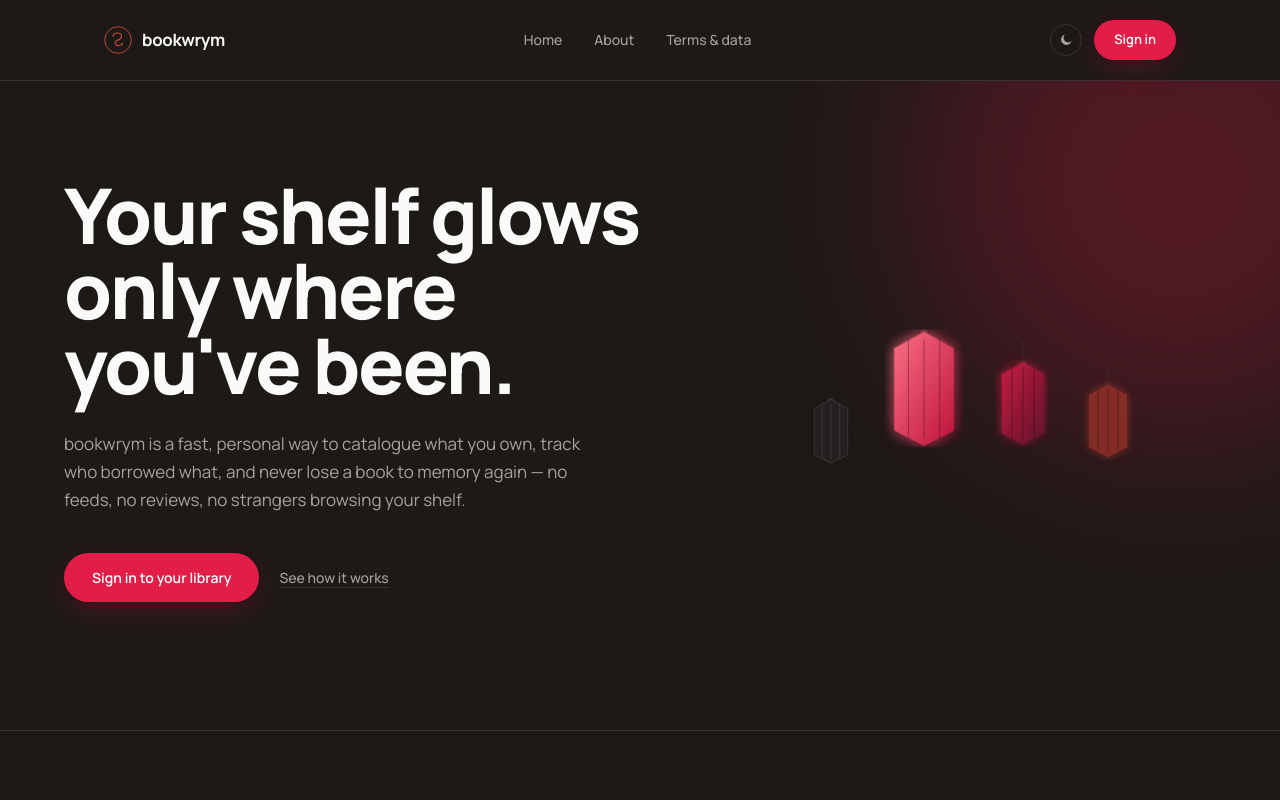
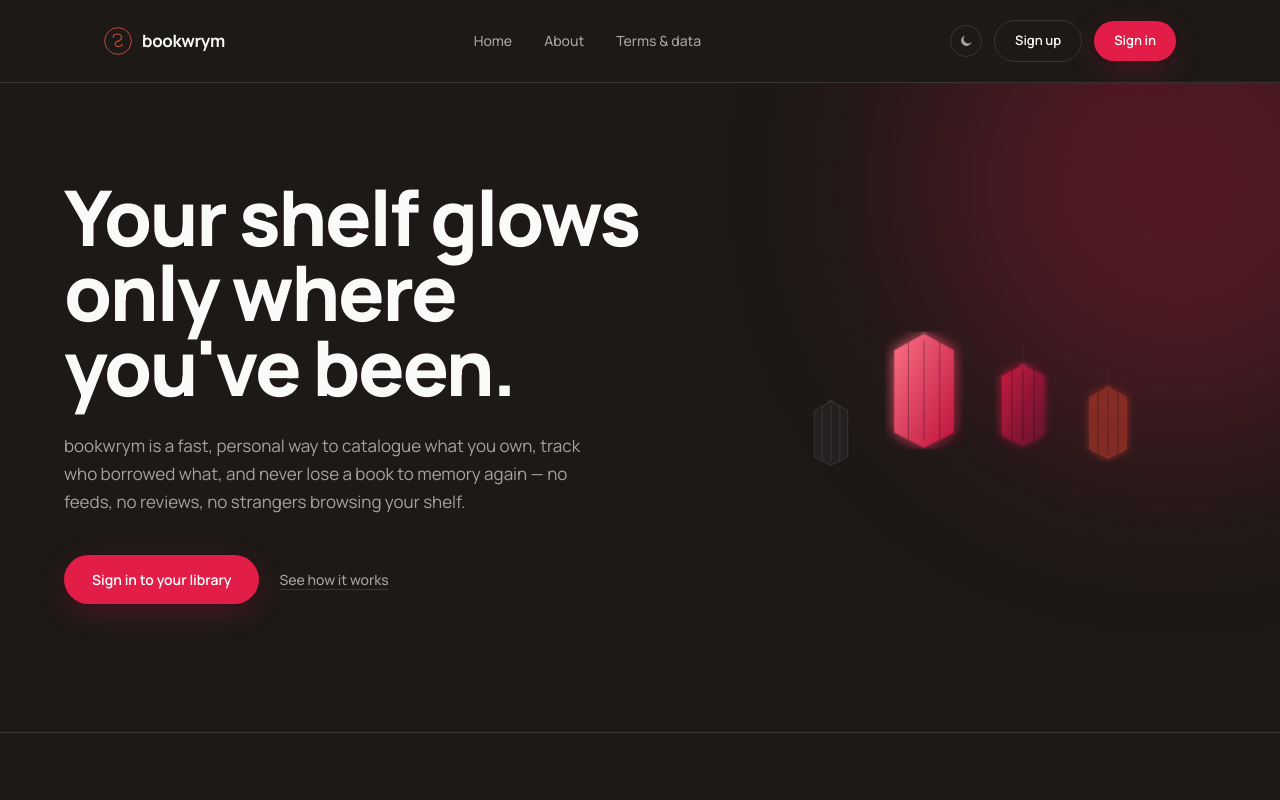
Before and after one commit to HootanKhadem/library-manager-nextjs-client, a Next.js app: page / in a window 1280 px wide. Shown: the top 800 px of the page. Built offline with nearby package versions, Linux system fonts and the light colour scheme.

Commit message:
feat(marketing): add Sign up link to the marketing header

```diff
--- a/src/app/(marketing)/_components/MarketingHeader.tsx
+++ b/src/app/(marketing)/_components/MarketingHeader.tsx
@@ -32,6 +32,12 @@ export function MarketingHeader() {
                 <div className="flex items-center gap-3">
                     <ThemeToggle/>
                     <Link
+                        href="/signup"
+                        className="rounded-full border border-[var(--bw-rib)] px-5 py-2.5 text-[13px] font-semibold text-[var(--bw-ink)] transition-colors duration-200 hover:bg-[var(--bw-bg-raised)]"
+                    >
+                        Sign up
+                    </Link>
+                    <Link
                         href="/login"
                         className="rounded-full bg-[var(--bw-rose)] px-5 py-2.5 text-[13px] font-semibold text-white shadow-[var(--bw-glow-shadow)] transition-transform duration-200 hover:scale-[1.03] active:scale-[0.98]"
                     >
```
Also changed, not shown: 1 other file (tests, documents, lock files or other folders).
